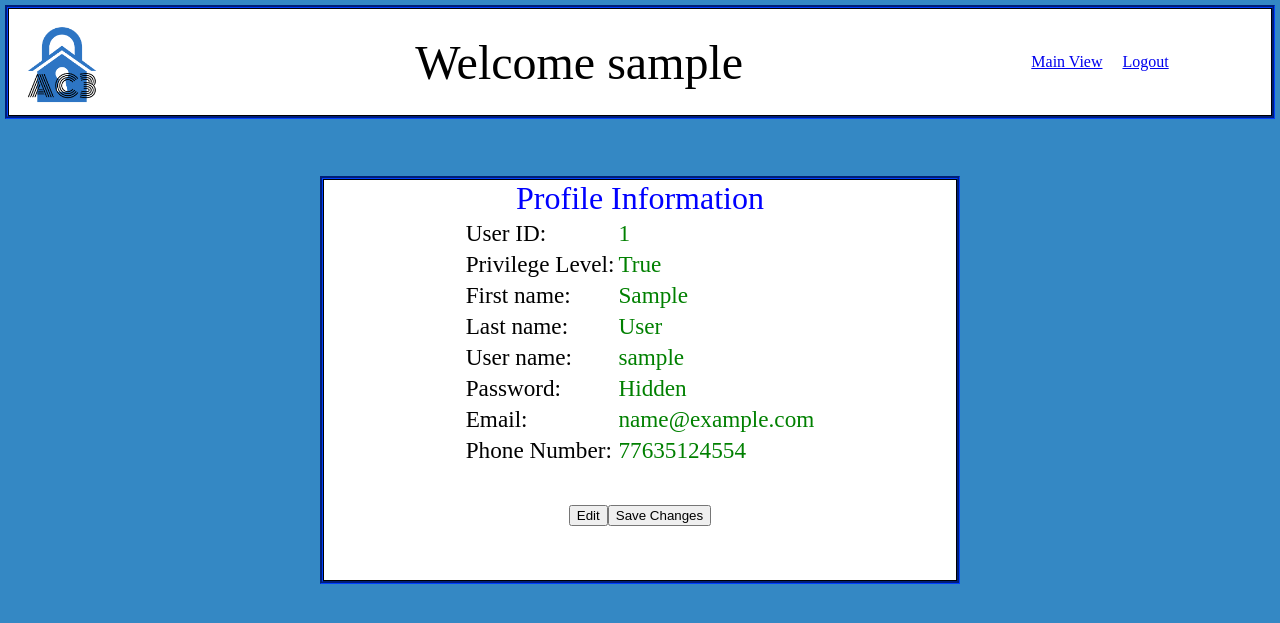
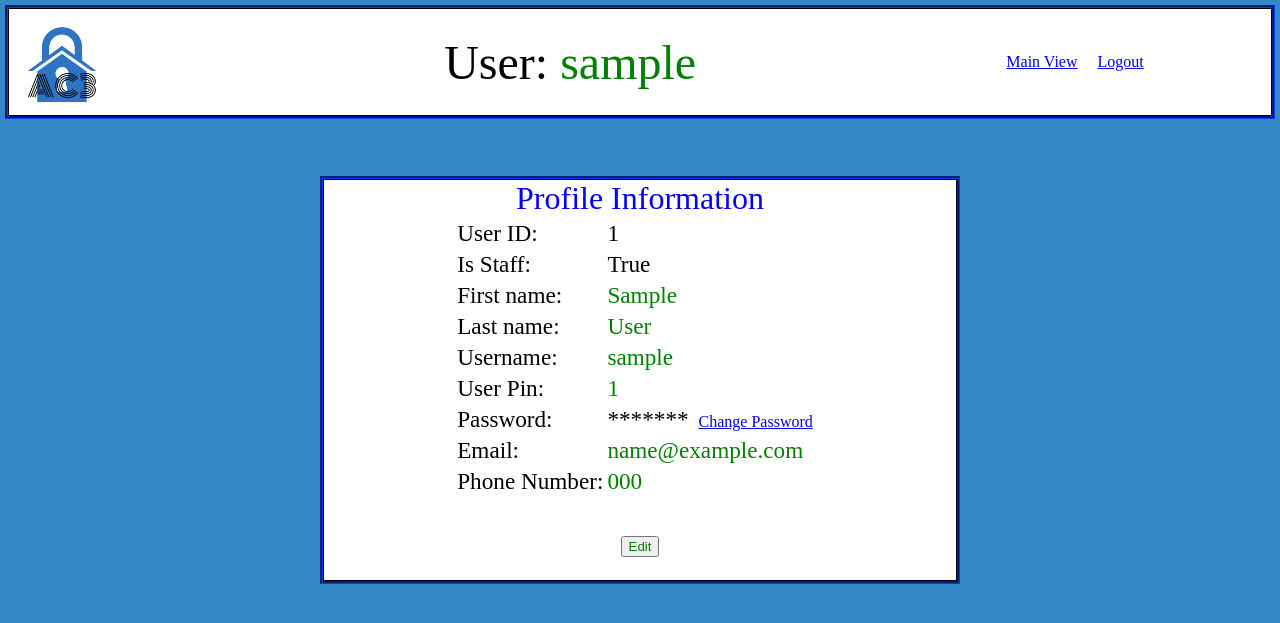
Before and after one commit to mackattackster/AC3site, a Django app: template ac3app/templates/ac3app/Profile.html in a window 1280 px wide. Shown: the top 623 px of the page. Run offline with Django 3.2, Linux system fonts and the light colour scheme; the template is opened without the code that fills it: values that come from a table or form of the project are taken from there, others are empty; a user stored in the database is signed in; tables that the repository leaves empty hold one stand-in row (values such as "Sample post"); parts of the project's set-up code (start-up, migrations or seed data) failed here and were passed over.

Commit message:
profileview

```diff
--- a/ac3app/static/ac3app/stylesheets/MainView.css
+++ b/ac3app/static/ac3app/stylesheets/MainView.css
@@ -11,6 +11,10 @@
 	height: 300px;
 	margin-left: 25%;
 	display: table-cell;
+}
+
+label{
+    color: green;
 }
 
 .SensorChart{
--- a/ac3app/static/ac3app/stylesheets/Profile.css
+++ b/ac3app/static/ac3app/stylesheets/Profile.css
@@ -18,6 +18,10 @@
 
 }
 
+label{
+    color: green;
+}
+
 .edit{
 	display: none;
 }
--- a/ac3app/templates/ac3app/MainView.html
+++ b/ac3app/templates/ac3app/MainView.html
@@ -22,7 +22,7 @@
 <tr>
 <td><img src="../../static/ac3app/images/AC3-logo.png" align="left" style="width:100px;height:100px"></td>
     {% if user.is_authenticated %}
-        <td align="center"><font size="8"><bold>Welcome {{ user.username }}</bold></font></td>
+        <td align="center"><font size="8"><bold>Welcome <label>{{ user.username }}</label></bold></font></td>
     {% else %}
         <td align="center"><font size="8"><bold>Welcome Unknown User</bold></font></td>
     {% endif %}
--- a/ac3app/templates/ac3app/Profile.html
+++ b/ac3app/templates/ac3app/Profile.html
@@ -11,7 +11,7 @@
 <tr>
 <td><img src="../../static/ac3app/images/AC3-logo.png" align="left" style="width:100px;height:100px"></td>
     {% if user.is_authenticated %}
-        <td align="center"><font size="8"><bold>Welcome {{ user.username }}</bold></font></td>
+        <td align="center"><font size="8"><bold>User: <label>{{ user.username }}</label></bold></font></td>
     {% else %}
         <td align="center"><font size="8"><bold>Welcome Unknown User</bold></font></td>
     {% endif %}
@@ -21,21 +21,26 @@
 </tr>
 </table>
 <body bgcolor='#3488C4'>
-<form action='#'>
+<form action='.' method="post">
+    {% csrf_token %}
 <Center>
 <div class="profile">
 <table>
 <caption><bold><font size="6" color="blue">Profile Information</font></bold></caption>
-<tr><td>User ID: </td><td><label class="info">{{ user.id }}</label></td></tr>
-<tr><td>Privilege Level: </td><td><label class="info">{{ user.is_staff }}</label></td></tr>
-<tr><td>First name: </td><td><label class="info">{{ user.first_name }}</label><input class="edit" type="text" name="firstname"/></td></tr>
-<tr><td>Last name: </td><td><label class="info">{{ user.last_name }}</label><input class="edit" type="text" name="lastname"/></td></tr>
-<tr><td>User name: </td><td><label class="info">{{ user.username }}</label><input class="edit" type="text" name="username"/></td></tr>
-<tr><td>Password: </td><td><label class="info">Hidden</label><input class="edit" type="text" name="password"/></td></tr>
-<tr><td>Email: </td><td><label class="info">{{ user.email }}</label><input class="edit" type="text" name="email"/></td></tr>
-<tr><td>Phone Number: </td><td><label class="info">77635124554</label><input class="edit" type="text" name="phonenumber"/></td></tr>
+<tr><td>User ID: </td><td>{{ user.id }}</td></tr>
+<tr><td>Is Staff: </td><td>{{ user.is_staff }}</td></tr>
+<tr><td>First name: </td><td><label class="info">{{ user.first_name }}</label><input class="edit" type="text" name="firstname" value="{{ user.first_name }}"/></td></tr>
+<tr><td>Last name: </td><td><label class="info">{{ user.last_name }}</label><input class="edit" type="text" name="lastname" value="{{ user.last_name }}"/></td></tr>
+<tr><td>Username: </td><td><label class="info">{{ user.username }}</label><input class="edit" type="text" name="username" value="{{ user.username }}"/></td></tr>
+<tr><td>User Pin: </td><td><label class="info">{{ userProfile.user_pin }}</label><input class="edit" type="text" name="userpin" value="{{ userProfile.user_pin }}"/></td></tr>
+<tr><td>Password: </td><td>*******<a class="link" href="{% url 'new_password' %}">Change Password</a></td></tr>
+<tr><td>Email: </td><td><label class="info">{{ user.email }}</label><input class="edit" type="text" name="email" value="{{ user.email }}"/></td></tr>
+<tr><td>Phone Number: </td><td><label class="info">{{ userProfile.phone_number }}</label><input class="edit" type="text" name="phonenumber" value="{{ userProfile.phone_number }}"/></td></tr>
 </table>
-<div style="margin-top: 5%"><input id="bEdit" type="submit" value="Edit"/><input type="submit" value="Save Changes"/></div>
+<div style="margin-top: 5%">
+    <button class="info" id="bEdit" onclick="return false">Edit</button>
+    <input class="edit" type="submit" value="Save Changes"/>
+</div>
 </div>
 </Center>
 </form>
--- a/ac3app/urls.py
+++ b/ac3app/urls.py
@@ -1,12 +1,12 @@
 from django.conf.urls import patterns, url
-from ac3app import views, emails, filterView
+from ac3app import views, emails, filterView, profileview
 import AC3site.settings
 
 
 urlpatterns = patterns('',
                        url(r'^$', views.index, name='login'),
                        url(r'^mainview/$', views.main_view, name='main_view'),
-                       url(r'^profile/$', views.profile_view, name='profile'),
+                       url(r'^profile/$', profileview.profile_view, name='profile'),
                        url(r'^login/$', views.login_view, name='login'),
                        url(r'^newpassword/$', views.new_pass, name='new_password'),
                        url(r'^logout/$', views.user_logout, name='logout'),
```
Also changed, not shown: ac3app/views.py (+2 -10 lines).
